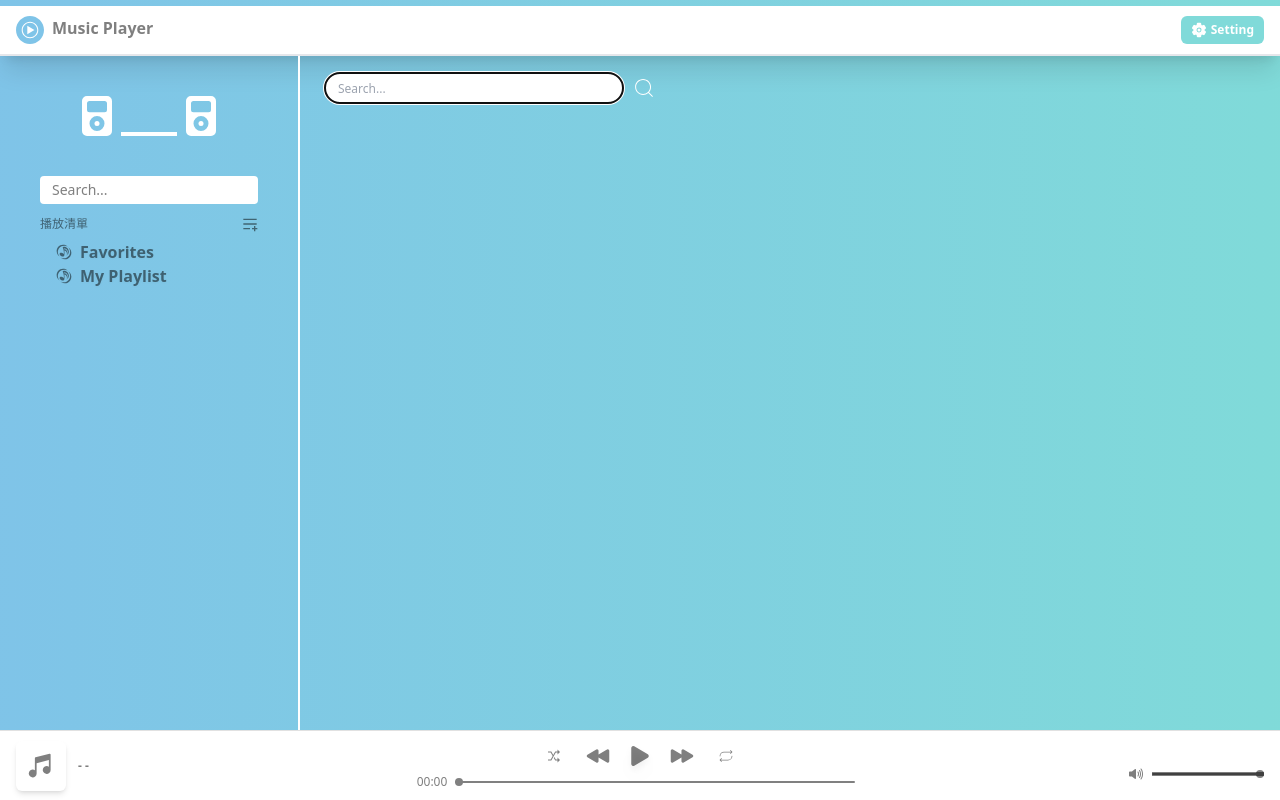
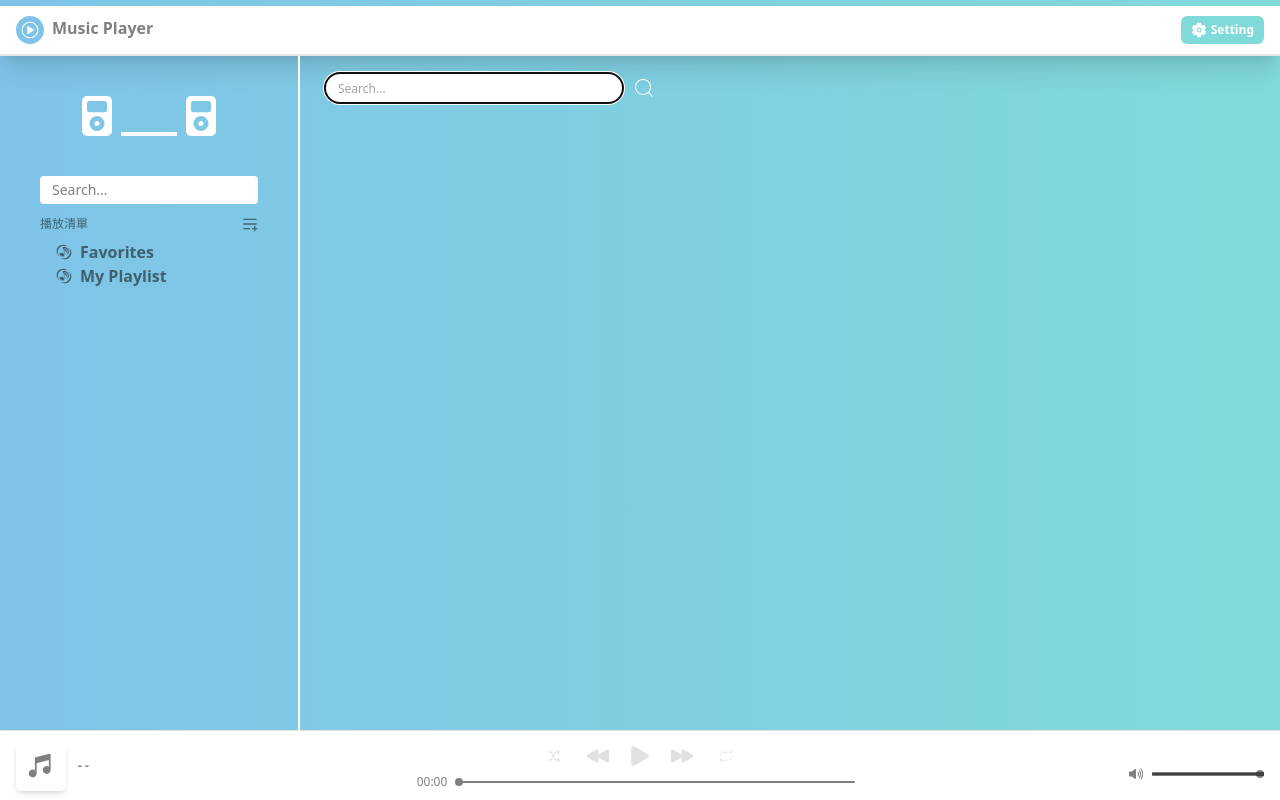
Before and after one commit to tingweiwu17/music-player, a React (Create React App) app: page /searching in a window 1280 px wide. Built offline with nearby package versions, Linux system fonts and the light colour scheme.

Commit message:
Optmize - display for playing or not

```diff
--- a/src/components/Modal/PlayingModal/PlayingModal.js
+++ b/src/components/Modal/PlayingModal/PlayingModal.js
@@ -16,6 +16,7 @@ import he from "he";
 import Modal from "react-modal";
 import { PiMusicNotesFill } from "react-icons/pi";
 import { PiRepeatLight, PiRepeatOnce } from "react-icons/pi";
+import { useSelector } from "react-redux";
 
 const PlayingModal = ({
   isOpen,
@@ -36,6 +37,7 @@ const PlayingModal = ({
   playRepeat,
   repearBtn,
 }) => {
+  const isRandom = useSelector((state) => state.music.randomPlay);
   const dispatch = useDispatch();
 
   const customModalStyle = {
@@ -91,7 +93,12 @@ const PlayingModal = ({
               <span>{currSong.duration}</span>
             </div>
             <div className="flex justify-center items-center mt-2 mb-6">
-              <LiaRandomSolid className="w-5 h-5  mx-4 cursor-pointer active:drop-shadow-none" />
+              <LiaRandomSolid
+                className={classNames(
+                  "w-5 h-5  mx-4 cursor-pointer active:drop-shadow-none hover:text-themeBlue",
+                  { "text-themeBlue": isRandom }
+                )}
+              />
               <div className="flex justify-center ">
                 <IoPlayBack
                   className="w-8 h-8 text-white mx-2 drop-shadow-lg cursor-pointer"
@@ -100,12 +107,20 @@ const PlayingModal = ({
                 {!isPlaying ? (
                   <IoPlay
                     className="w-8 h-8 text-white mx-2 drop-shadow-lg cursor-pointer active:drop-shadow-none"
-                    onClick={() => dispatch(togglePlayPause())}
+                    onClick={() => {
+                      if (currSong !== "") {
+                        dispatch(togglePlayPause(true));
+                      }
+                    }}
                   />
                 ) : (
                   <IoPause
                     className="w-8 h-8 text-white mx-2 drop-shadow-lg cursor-pointer active:drop-shadow-none"
-                    onClick={() => dispatch(togglePlayPause())}
+                    onClick={() => {
+                      if (currSong !== "") {
+                        dispatch(togglePlayPause(false));
+                      }
+                    }}
                   />
                 )}
                 <IoPlayForward
@@ -116,7 +131,7 @@ const PlayingModal = ({
 
               {repearBtn === 2 ? (
                 <PiRepeatOnce
-                  className="w-5 h-5 mx-4 text-themeBlue"
+                  className="w-5 h-5 mx-4 text-themeBlue cursor-pointer"
                   onClick={(e) => {
                     e.stopPropagation();
                     playRepeat();
@@ -124,9 +139,12 @@ const PlayingModal = ({
                 />
               ) : (
                 <PiRepeatLight
-                  className={classNames("w-5 h-5 mx-4 hover:text-themeBlue", {
-                    "text-themeBlue": repearBtn === 1,
-                  })}
+                  className={classNames(
+                    "w-5 h-5 mx-4 hover:text-themeBlue cursor-pointer",
+                    {
+                      "text-themeBlue": repearBtn === 1,
+                    }
+                  )}
                   onClick={(e) => {
                     e.stopPropagation();
                     playRepeat();
--- a/src/components/Object/Footer/index.js
+++ b/src/components/Object/Footer/index.js
@@ -67,7 +67,13 @@ const Footer = () => {
   };
 
   const nextSong = () => {
-    if (currentPlaylist.length !== 0) {
+    if (repearBtn !== 0) {
+      dispatch(setCurrentSong(currSong));
+      setCurrentTime(0);
+      if (playerRef.current && playerRef.current.internalPlayer) {
+        playerRef.current.internalPlayer.seekTo(0, true);
+      }
+    } else if (currentPlaylist.length !== 0) {
       const songlist = currentPlaylist.songs;
       const index = songlist.findIndex((item) => item.id === currSong.id);
       if (isRandom) {
@@ -199,6 +205,12 @@ const Footer = () => {
     }
   };
 
+  useEffect(() => {
+    if (currentTime === timeToSeconds(currSong.duration) - 1) {
+      nextSong();
+    }
+  }, [currSong, currentTime]);
+
   return (
     <>
       <PlayingModal
@@ -252,39 +264,70 @@ const Footer = () => {
             <LiaRandomSolid
               className={classNames("w-4 h-4 mx-4 hover:text-themeBlue", {
                 "text-themeBlue": isRandom,
+                "text-lightGray hover:text-lightGray": currSong === "",
               })}
               onClick={(e) => {
                 e.stopPropagation();
-                dispatch(toggleRandomPlay(!isRandom));
+                if (currSong !== "") {
+                  dispatch(toggleRandomPlay(!isRandom));
+                }
               }}
             />
             <div className="flex justify-center items-center">
               <IoPlayBack
-                className="w-6 h-6 mx-2 hover:text-themeBlue"
+                className={classNames(
+                  "w-6 h-6 mx-2 cursor-pointer hover:text-themeBlue",
+                  {
+                    "text-lightGray hover:text-lightGray": currSong === "",
+                  }
+                )}
                 onClick={(e) => {
                   e.stopPropagation();
-                  lastSong();
+                  if (currSong !== "") {
+                    lastSong();
+                  }
                 }}
               />
               {!isPlaying ? (
                 <IoPlay
-                  className="w-7 h-7 mx-2 drop-shadow-lg cursor-pointer hover:text-themeBlue"
+                  className={classNames(
+                    "w-7 h-7 mx-2 drop-shadow-lg cursor-pointer hover:text-themeBlue",
+                    {
+                      "text-lightGray drop-shadow-none hover:text-lightGray":
+                        currSong === "",
+                    }
+                  )}
                   onClick={(e) => {
                     e.stopPropagation();
-                    dispatch(togglePlayPause());
+                    if (currSong !== "") {
+                      dispatch(togglePlayPause(true));
+                    }
                   }}
                 />
               ) : (
                 <IoPause
-                  className="w-7 h-7 mx-2 drop-shadow-lg cursor-pointer hover:text-themeBlue"
+                  className={classNames(
+                    "w-7 h-7 mx-2 drop-shadow-lg cursor-pointer hover:text-themeBlue",
+                    {
+                      "text-lightGray drop-shadow-none hover:text-lightGray":
+                        currSong === "",
+                    }
+                  )}
                   onClick={(e) => {
                     e.stopPropagation();
-                    dispatch(togglePlayPause());
+                    if (currSong !== "") {
+                      dispatch(togglePlayPause(false));
+                    }
                   }}
                 />
               )}
               <IoPlayForward
-                className={classNames("w-6 h-6 mx-2 hover:text-themeBlue")}
+                className={classNames(
+                  "w-6 h-6 mx-2 cursor-pointer hover:text-themeBlue",
+                  {
+                    "text-lightGray  hover:text-lightGray": currSong === "",
+                  }
+                )}
                 onClick={(e) => {
                   e.stopPropagation();
                   nextSong();
@@ -303,6 +346,7 @@ const Footer = () => {
               <PiRepeatLight
                 className={classNames("w-4 h-4 mx-4 hover:text-themeBlue", {
                   "text-themeBlue": repearBtn === 1,
+                  "text-lightGray  hover:text-lightGray": currSong === "",
                 })}
                 onClick={(e) => {
                   e.stopPropagation();
@@ -356,7 +400,10 @@ const Footer = () => {
             min="0"
             max="100"
             value={volume}
-            onChange={(e) => setVideoVolume(parseInt(e.target.value))}
+            onChange={(e) => {
+              e.stopPropagation();
+              setVideoVolume(parseInt(e.target.value));
+            }}
           />
           <div className="absolute w-[30%]">
             <p className="h-1 bg-grayBg" style={{ width: `${volume}%` }}></p>
--- a/src/components/Object/SongList.js/index.js
+++ b/src/components/Object/SongList.js/index.js
@@ -7,6 +7,7 @@ import {
   removeFromPlaylist,
   setCurrentSong,
   switchPlaylist,
+  togglePlayPause,
 } from "../../store/musicSlice";
 import axios from "axios";
 import { useParams } from "react-router-dom";
@@ -121,6 +122,7 @@ const SongList = ({ videoList, children, search }) => {
   };
 
   const playThisSong = (id) => {
+    dispatch(togglePlayPause(true));
     if (search) {
       getDataofVideo(id);
     } else {
--- a/src/components/store/musicSlice.js
+++ b/src/components/store/musicSlice.js
@@ -46,8 +46,8 @@ const musicSlice = createSlice({
         songs: [],
       };
     },
-    togglePlayPause: (state) => {
-      state.isPlaying = !state.isPlaying;
+    togglePlayPause: (state, action) => {
+      state.isPlaying = action.payload;
     },
     setCurrentSong: (state, action) => {
       state.currentSong = action.payload;
```
